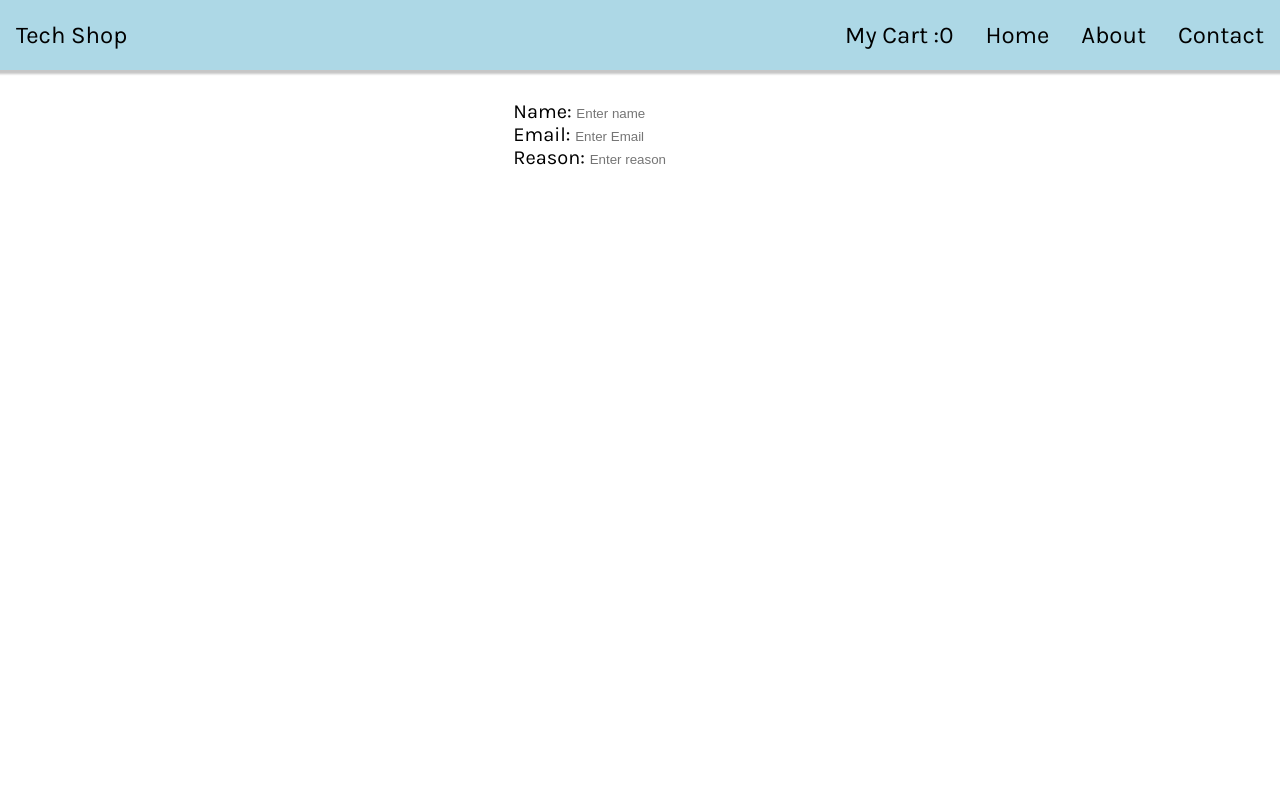
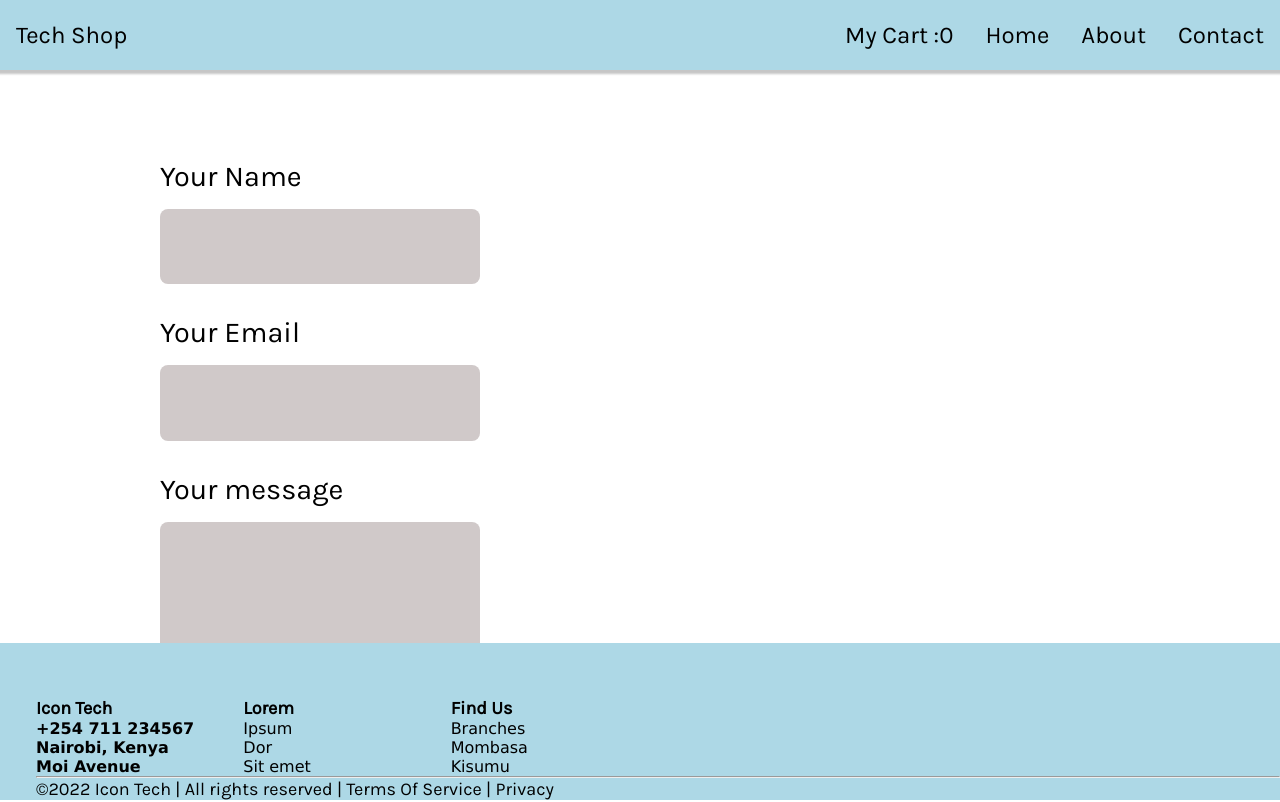
Before and after one commit to hafsa-nuh/E-Commerce-, a React (Create React App) app: page /contact in a window 1280 px wide. Shown: the top 802 px of the page. Built offline with nearby package versions, Linux system fonts and the light colour scheme; a web font is replaced by a local one.

Commit message:
Contact section and working contact banner

```diff
--- a/src/components/contact/Contact.jsx
+++ b/src/components/contact/Contact.jsx
@@ -1,37 +1,93 @@
-export default function  Contact() {
-    return (
-      <main style={{ padding: "1rem 0" }}>
-        <div style={{
-        display: 'flex',
-        justifyContent: 'center',
-        padding: "1rem 0",
-        fontSize:'20px'
-        }}>
-        <h2>Contact Us</h2>
-        </div>
-        <div style={{
-        display: 'flex',
-        justifyContent: 'center',
-        padding: "1rem 0",
-        fontSize:'20px'
-        }}>
-            <form>
-                <div>
-                    <label>Name: </label>
-                    <input type="text" placeholder="Enter name"/>
-                </div>
-                <div>
-                    <label>Email: </label>
-                    <input type="email" placeholder="Enter Email"/>
-                </div>
-                <div>
-                    <label>Reason: </label>
-                    <input type="text" placeholder="Enter reason"/>
-                </div>
-            </form>
+import React, { useState } from 'react';
+import styled from 'styled-components';
+import ContactImage from './ContactImage';
+
+const FormStyle = styled.form`
+  width: 50%;
+  padding: 10rem;
+  .form-group {
+    width: 100%;
+    margin-bottom: 2rem;
+  }
+  label {
+    font-size: 1.8rem;
+  }
+  input,
+  textarea {
+    width: 100%;
+    font-size: 2rem;
+    padding: 1.2rem;
+    color: var(--gray-1);
+    background-color: rgb(208, 201, 201);
+    outline: none;
+    border: none;
+    border-radius: 8px;
+    margin-top: 1rem;
+  }
+  textarea {
+    min-height: 250px;
+    resize: vertical;
+  }
+  button[type='submit'] {
+    background-color: lightblue;
+    color: var(--black);
+    font-size: 2rem;
+    display: inline-block;
+    outline: none;
+    border: none;
+    padding: 1rem 4rem;
+    border-radius: 8px;
+    cursor: pointer;
+  }
+`;
+
+ export default function Contact() {
+  const [name, setName] = useState('');
+  const [email, setEmail] = useState('');
+  const [message, setMessage] = useState('');
+  return (
+    <>
+      <FormStyle>
+        <div className="form-group">
+          <label htmlFor="name">
+            Your Name
+            <input
+              type="text"
+              id="name"
+              name="name"
+              value={name}
+              onChange={(e) => setName(e.target.value)}
+            />
+          </label>
 
         </div>
-
-      </main>
-    );
-  }
+        <div className="form-group">
+          <label htmlFor="email">
+            Your Email
+            <input
+              type="email"
+              id="email"
+              name="email"
+              value={email}
+              onChange={(e) => setEmail(e.target.value)}
+            />
+          </label>
+        </div>
+        <div className="form-group">
+          <label htmlFor="message">
+            Your message
+            <textarea
+              type="text"
+              id="message"
+              name="message"
+              value={message}
+              onChange={(e) => setMessage(e.target.value)}
+            />
+          </label>
+        </div>
+        <button type="submit">Send</button>
+      </FormStyle>
+      <ContactImage />
+    </>
+  );
+}
--- /dev/null
+++ b/src/components/contact/ContactImage.jsx
@@ -0,0 +1,27 @@
+import React from "react";
+import styled from "styled-components";
+
+export default function ContactImage() {
+  const ImageStyle = styled.div`
+    img{
+        height: 600px;
+        width: 800px;
+    }
+    .contact-image{
+        text-align: right;
+        position: relative
+        flex: 2;
+
+    }
+  `;
+  return (
+    <ImageStyle>
+      <div className="contact-image">
+        <img
+          src="https://i.postimg.cc/KYpN0RXj/contactimage.webp"
+          alt="Contact Us"
+        />
+      </div>
+    </ImageStyle>
+  );
+}
--- a/src/components/footer/ContactBanner.jsx
+++ b/src/components/footer/ContactBanner.jsx
@@ -6,7 +6,7 @@ import ParagraphText from './ParagraphText'
 const ContactBannerStyles = styled.div`
   padding: 5rem 0;
   .contactBanner-wrapper {
-    background-color: gray;
+    background-color: #D3D3D3;
     border-radius: 12px;
     padding: 5rem 0rem;
     text-align: center;
@@ -31,7 +31,7 @@ function ContactBanner() {
             We love hearing from you!
           </ParagraphText>
           <h3 className="contactBanner-heading">Send Us an Email</h3>
-          <Button btnText="Contact Now"  />
+          <Button btnText="Contact Now"  btnLink="/contact"/>
         </div>
       </div>
       </ContactBannerStyles>
--- a/src/components/footer/Footer.css
+++ b/src/components/footer/Footer.css
@@ -7,11 +7,14 @@
   bottom:0;
   right:0;
   padding-left: 2em;
-  align-items: center;
   z-index: 50;
   font-size: large;
+  font:italic;
   font-weight: 400;
 }
+#container {
+    flex-direction: column;
+  }
 .column {
     float: left;
     width: 33.33%;
--- a/src/components/footer/Footer.jsx
+++ b/src/components/footer/Footer.jsx
@@ -5,7 +5,7 @@ function Footer() {
   return (
 
 <div className="main-footer">
-<div>
+<div id="container">
   <div className="row">
     {/* Column1 */}
     <div className="column">
--- a/src/components/mainpage/Home.jsx
+++ b/src/components/mainpage/Home.jsx
@@ -1,6 +1,5 @@
 import React from "react";
-import Footer from "../footer/Footer";
-// import ContactBanner from "../footer/ContactBanner";
+ import ContactBanner from "../footer/ContactBanner";
 import Categories from "./Category";
 import "./Home.css";
 import SliderHome from "./Slider";
@@ -20,7 +19,7 @@ const Home = ({ products, cartItems, onAdd, onRemove }) => {
         <NewArrivals />
       </section>
       <section className="footer-section">
-        <Footer />
+        <ContactBanner />
       </section>
     </>
   );
--- a/src/pages/Pages.jsx
+++ b/src/pages/Pages.jsx
@@ -7,6 +7,7 @@ import Contact from '../components/contact/Contact'
 import Checkout from '../components/checkout/Checkout'
 import Nav from '../components/header/Nav'
 import { products_data } from "../data";
+import Footer from "../components/footer/Footer";
 
 const Pages = () => {
   const [products,setProducts]=useState(products_data)
@@ -46,7 +47,7 @@ const Pages = () => {
       <Route path="contact" element={<Contact />} />
       <Route path="checkout" element={<Checkout  cartItems={cartItems}/>} />
     </Routes>
-
+    <Footer />
     </>
   );
 };
```
